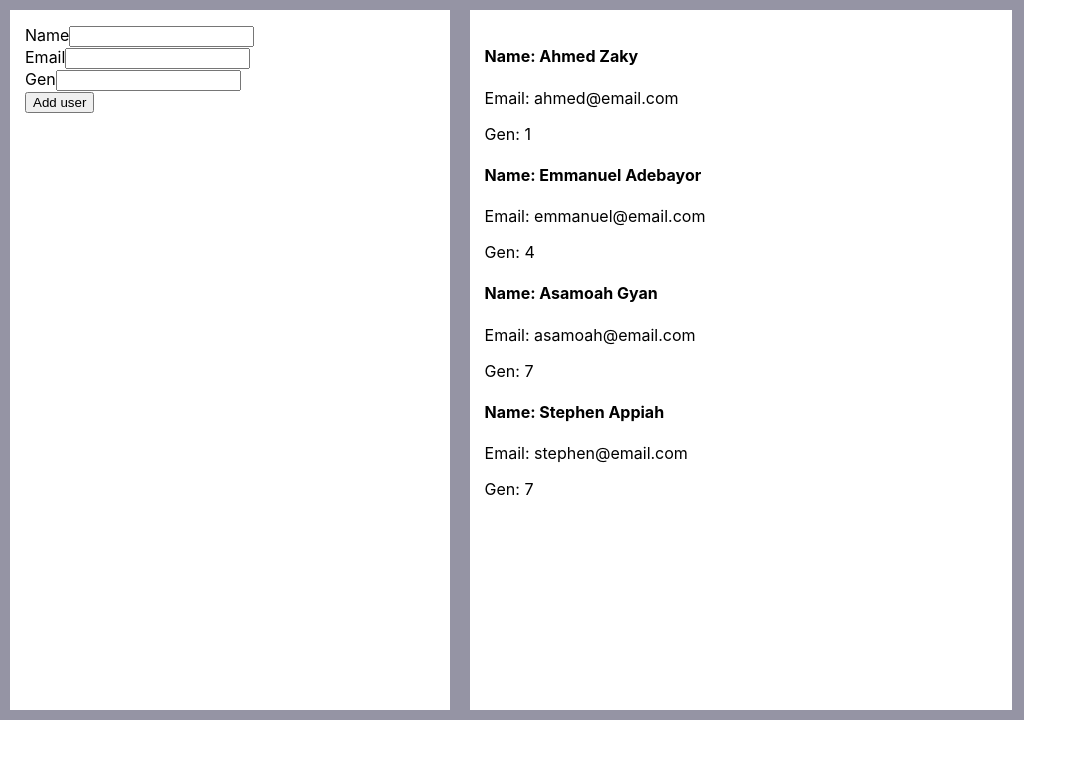
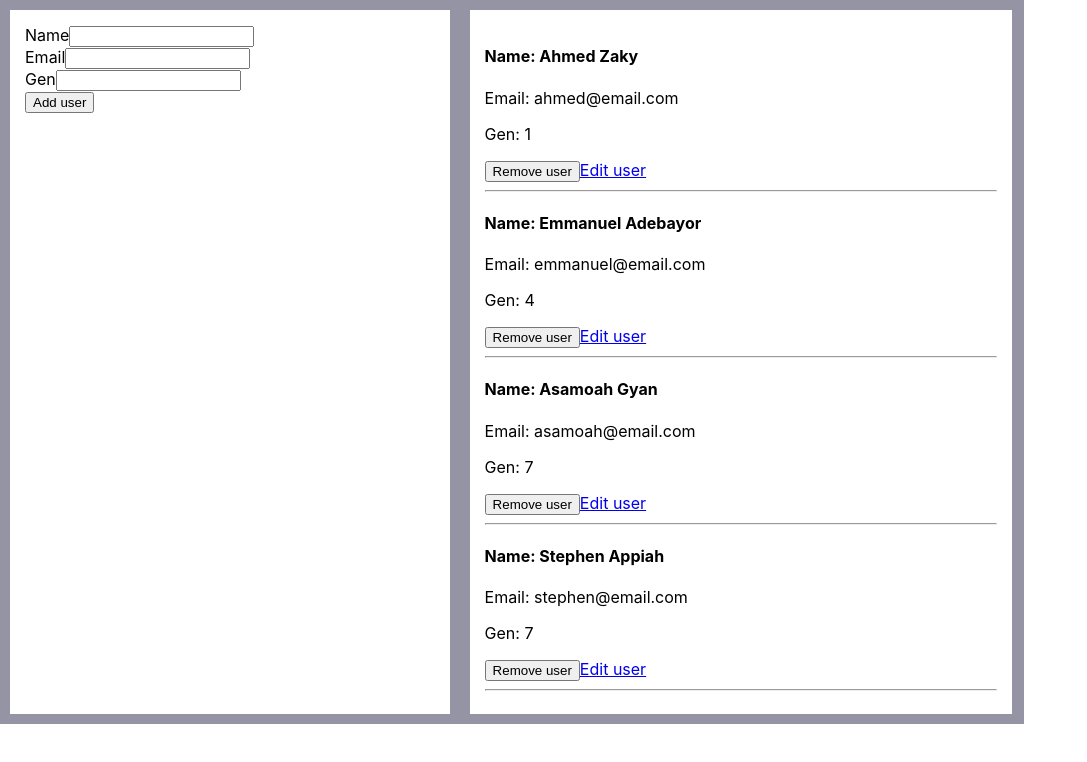
Before and after one commit to codedpills/users-app-gen13-weekday, a React (Create React App) app: page / in a window 1280 px wide. Shown: the top 762 px of the page, without its empty margins (0-1087 px from the left). Built offline with nearby package versions, Linux system fonts and the light colour scheme.

Commit message:
chore: add edit link

```diff
--- a/src/components/UserInfo.jsx
+++ b/src/components/UserInfo.jsx
@@ -1,11 +1,18 @@
 import React from "react";
+import { Link } from 'react-router-dom';
 
-const UserInfo = ({name, email, gen}) => {
+const UserInfo = ({name, email, gen, id, removeUser}) => {
+  const handleClick = () => {
+    removeUser(id)
+  }
   return (
     <div>
       <h4>Name: {name}</h4>
       <p>Email: {email}</p>
       <p>Gen: {gen}</p>
+      <button onClick={handleClick}>Remove user</button>
+      <Link to={`/edit/${id}`}>Edit user</Link>
+      <hr />
     </div>
   );
 };
```
